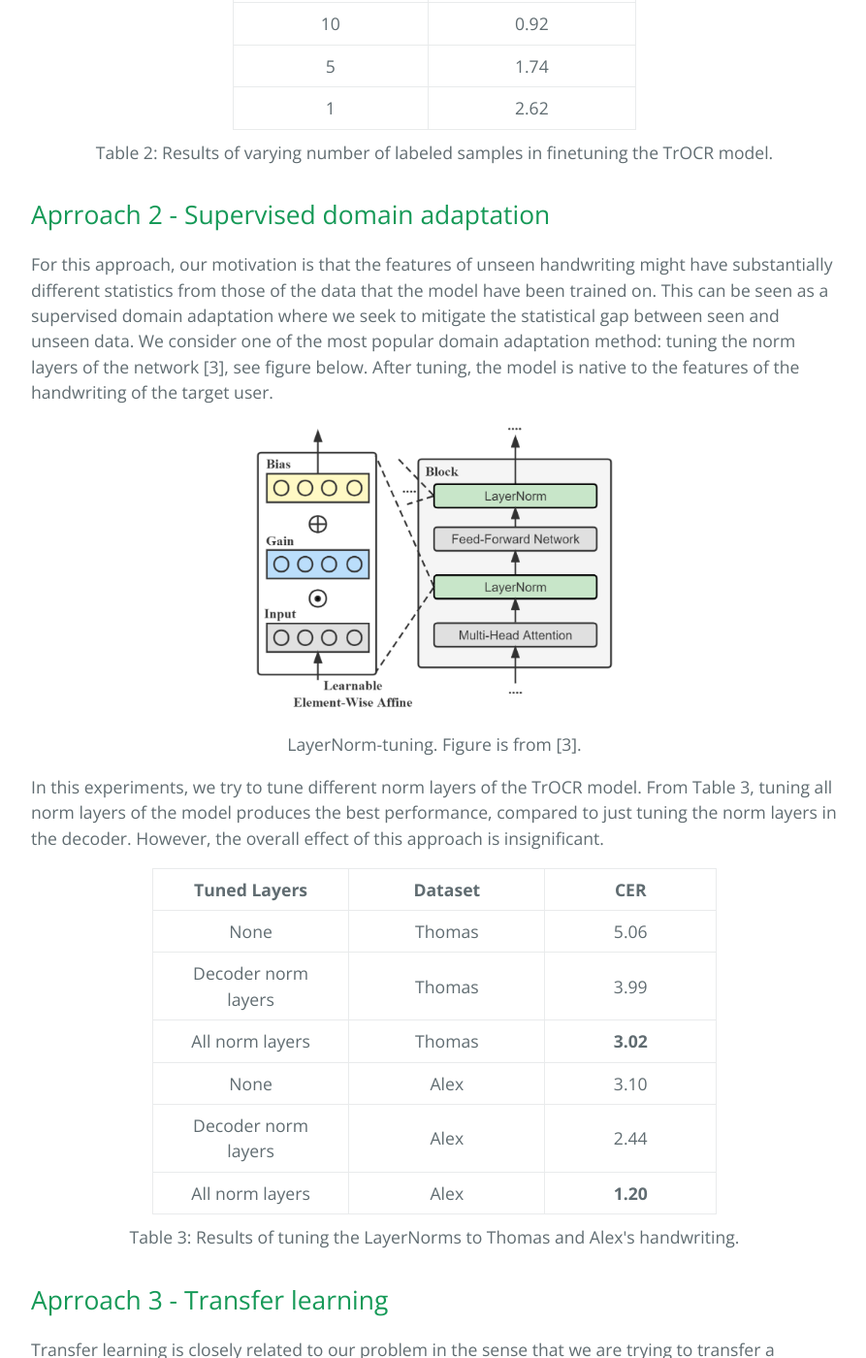
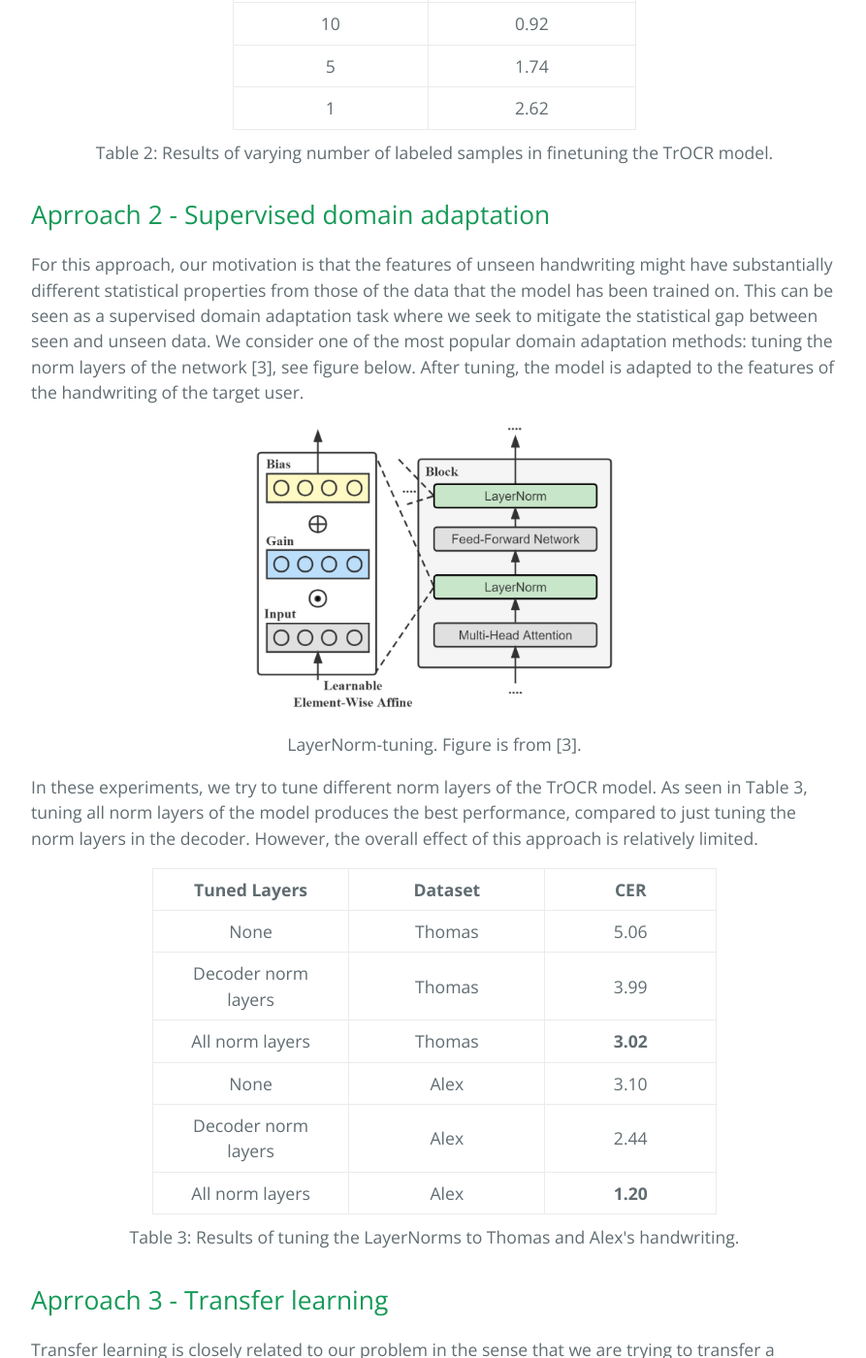
Before and after one commit to alex-clinton/cv-project-webpage, a Jekyll site: the page built from index.md, in a window 1280 px wide and 1400 px high, scrolled down 4700 px. Shown: the whole window at 97% size, without its empty margins (192-1085 px from the left). Built offline with Jekyll 4.4.1, drawn with Linux system fonts in a browser that asks for light colours; some of the changed text lies outside the part shown.

Commit message:
Update index.md

```diff
--- a/index.md
+++ b/index.md
@@ -139,14 +139,14 @@ We also varied the number of images used in fine-tuning to see how much data was
 
 
 ## Aprroach 2 - Supervised domain adaptation
-For this approach, our motivation is that the features of unseen handwriting might have substantially different statistics from those of the data that the model have been trained on. This can be seen as a supervised domain adaptation where we seek to mitigate the statistical gap between seen and unseen data. We consider one of the most popular domain adaptation method: tuning the norm layers of the network [3], see figure below. After tuning, the model is native to the features of the handwriting of the target user.
+For this approach, our motivation is that the features of unseen handwriting might have substantially different statistical properties from those of the data that the model has been trained on. This can be seen as a supervised domain adaptation task where we seek to mitigate the statistical gap between seen and unseen data. We consider one of the most popular domain adaptation methods: tuning the norm layers of the network [3], see figure below. After tuning, the model is adapted to the features of the handwriting of the target user.
 
 <div class="container">
 <img src="assets/images/supervised_domain_adaptation.png" width="400px"/>
 <figcaption> LayerNorm-tuning. Figure is from [3].</figcaption>
 </div>
 
-In this experiments, we try to tune different norm layers of the TrOCR model. From Table 3, tuning all norm layers of the model produces the best performance, compared to just tuning the norm layers in the decoder. However, the overall effect of this approach is insignificant.
+In these experiments, we try to tune different norm layers of the TrOCR model. As seen in Table 3, tuning all norm layers of the model produces the best performance, compared to just tuning the norm layers in the decoder. However, the overall effect of this approach is relatively limited.
 
 <div class="container">
     <table class="center" style="width: 70%; flex: 1;">
@@ -269,10 +269,10 @@ While fine-tuning the decoder of the TrOCR model, we suspected that it might be
     <figcaption> Table 5: Results of adopting a Dual-decoder in finetuning to Thomas and Alex's handwriting.</figcaption>
 </div>
 
-We can see that the Dual-decoder, to some extent, mitigates the overfiting issue, outperforming previous approaches.
+We can see that the Dual-decoder, to some extent, mitigates the overfiting issue and outperforms previous approaches.
 
 ## Aprroach 5 - Meta learning
-In practical scenarios, it's crucial for the model to quickly adapt to diverse handwriting styles exhibited by various users. To this extent, we approach this challenge as a meta-learning task. Specifically, we consider adapting to the handwriting of a particular user as a small task. The model is meta-trained to enable rapid adaptation to any new task with just a few finetuning steps.
+In practical scenarios, it's crucial for the model to quickly adapt to diverse handwriting styles exhibited by various users. As a results, we decided to try framing our problem as a meta-learning task. Specifically, we consider adapting to the handwriting of a particular user as a small task. The model is meta-trained to enable rapid adaptation to any new task with just a few finetuning steps.
 
 We employ Model-Agnostic Meta Learning (MAML) [5], a versatile framework for meta-training deep learning models. We meta-train the TrOCR model with MAML on the IAM dataset with the hope that the meta-trained model can easily adapt to Thomas and Alex's handwriting as illustrated in the figure below.
 
```
